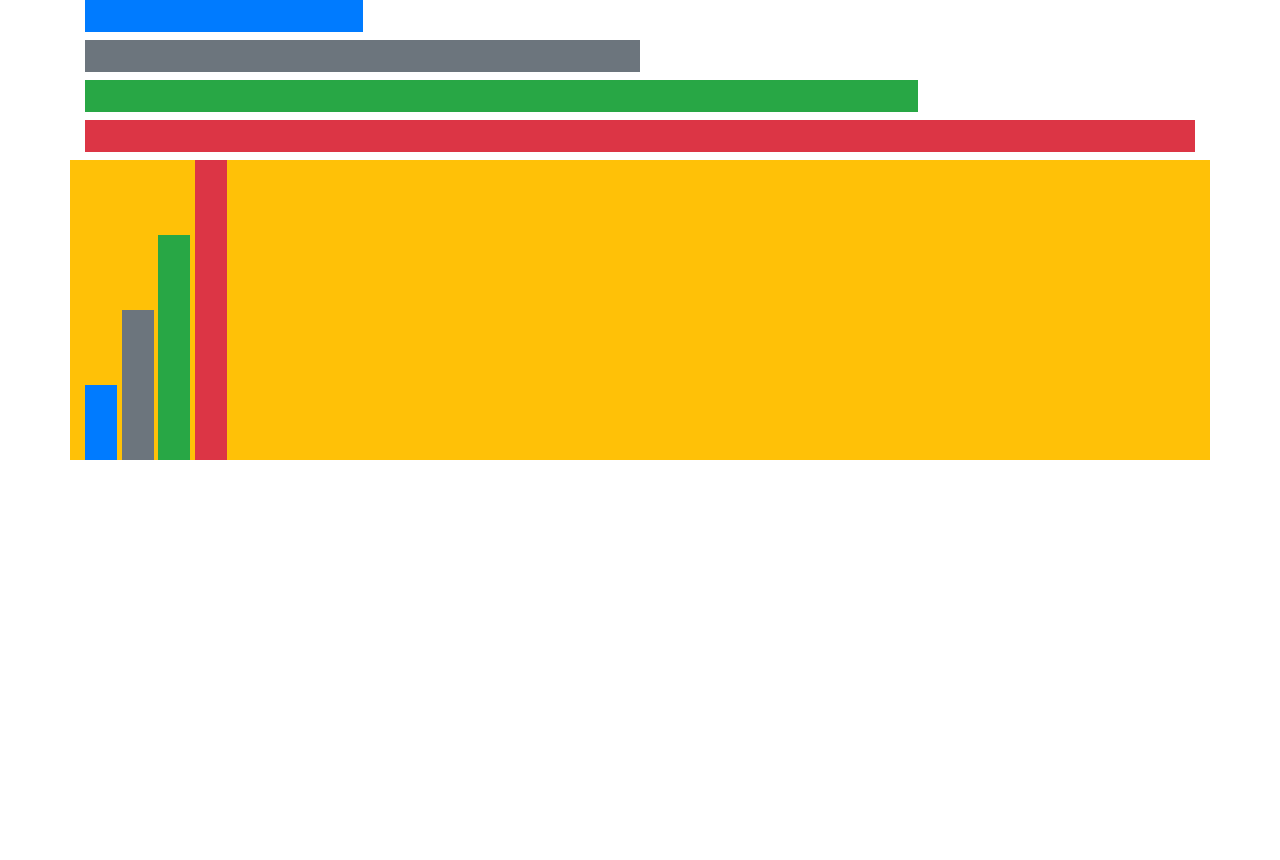
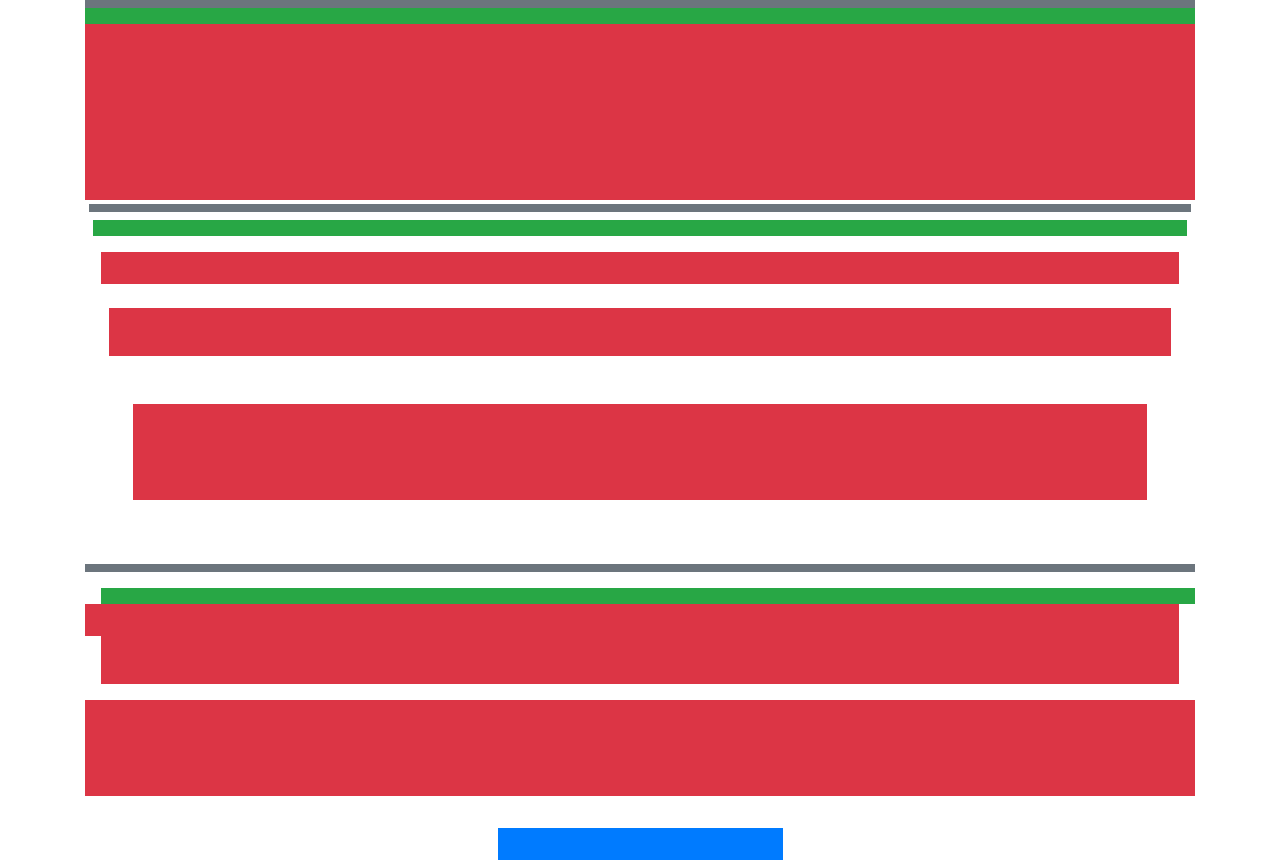
Before and after one commit to mateusamarall/Boostrap-4, a plain HTML site: page aulas/utilitarios/aula43/index.html in a window 1280 px wide. Before the commit the page ends 800 px from the top, so only its background shows below. Drawn offline with nearby package versions, Linux system fonts and the light colour scheme.

Commit message:
utilitarios espaçamento

```diff
--- a/aulas/utilitarios/aula42/index.html
+++ b/aulas/utilitarios/aula43/index.html
@@ -19,20 +19,39 @@
     <div class="container">
       <div class="row">
         <div class="col">
-          <div class="p-3 mb-2 w-25 bg-primary"></div>
-          <div class="p-3 mb-2 w-50 bg-secondary"></div>
-          <div class="p-3 mb-2 w-75 bg-success"></div>
-          <div class="p-3 mb-2 w-100 bg-danger"></div>
+          <div class="p-0 bg-primary"></div>
+          <div class="p-1 bg-secondary"></div>
+          <div class="p-2 bg-success"></div>
+          <div class="p-3 bg-danger"></div>
+          <div class="p-4 bg-danger"></div>
+          <div class="p-5 bg-danger"></div>
         </div>
       </div>
 
       <div class="row">
-        <div class="col bg-warning" style="height: 300px;">
-          <div class="p-3 mb-2 h-25 d-inline-block bg-primary"></div>
-          <div class="p-3 mb-2 h-50 d-inline-block bg-secondary"></div>
-          <div class="p-3 mb-2 h-75 d-inline-block bg-success"></div>
-          <div class="p-3 mb-2 h-100 d-inline-block bg-danger"></div>
+        <div class="col">
+          <div class="p-0 m-0 bg-primary"></div>
+          <div class="p-1 m-1 bg-secondary"></div>
+          <div class="p-2 m-2 bg-success"></div>
+          <div class="p-3 m-3 bg-danger"></div>
+          <div class="p-4 m-4 bg-danger"></div>
+          <div class="p-5 m-5 bg-danger"></div>
         </div>
+      </div>
+
+      <div class="row">
+        <div class="col">
+          <div class="p-0 mt-3 bg-primary"></div>
+          <div class="p-1 mb-3 bg-secondary"></div>
+          <div class="p-2 ml-3 bg-success"></div>
+          <div class="p-3 mr-3 bg-danger"></div>
+          <div class="p-4 mx-3 bg-danger"></div>
+          <div class="p-5 my-3 bg-danger"></div>
+        </div>
+      </div>
+
+      <div class="row">
+        <div class="col-3 p-3 mt-3 mx-auto bg-primary"></div>
       </div>
     </div>
 
```
